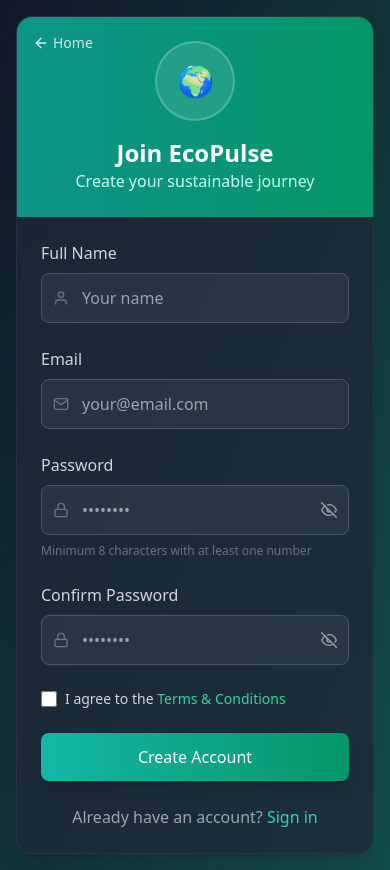
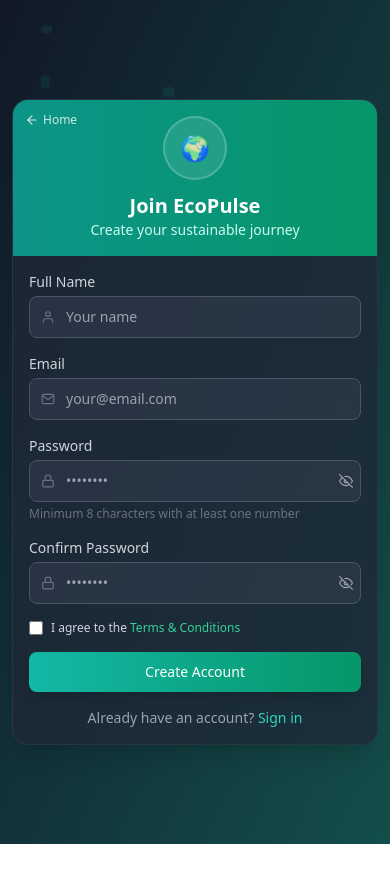
Before and after one commit to VasupriyaPatnaik/EcoPulse, a React (Create React App) app in the folder frontend/: page /register in a window 390 px wide. After the commit the page ends 844 px from the top, so only its background shows below. Built offline with nearby package versions, Linux system fonts and the light colour scheme.

Commit message:
Refactor RegisterPage styles for improved responsiveness and user experience

```diff
--- a/frontend/src/pages/Register.jsx
+++ b/frontend/src/pages/Register.jsx
@@ -57,7 +57,7 @@ export default function RegisterPage() {
   };
 
   return (
-    <div className="min-h-screen bg-gradient-to-br from-gray-900 to-teal-900 flex items-center justify-center p-4">
+    <div className="min-h-screen bg-gradient-to-br from-gray-900 to-teal-900 flex items-center justify-center p-3 sm:p-4">
       {/* Animated background elements */}
       <div className="fixed inset-0 overflow-hidden pointer-events-none">
         {[...Array(15)].map((_, i) => (
@@ -65,8 +65,8 @@ export default function RegisterPage() {
             key={i}
             className="absolute rounded-full bg-teal-500/10"
             initial={{
-              x: Math.random() * window.innerWidth,
-              y: Math.random() * window.innerHeight,
+              x: Math.random() * (typeof window !== 'undefined' ? window.innerWidth : 1000),
+              y: Math.random() * (typeof window !== 'undefined' ? window.innerHeight : 1000),
               width: Math.random() * 15 + 5,
               height: Math.random() * 15 + 5,
             }}
@@ -90,28 +90,28 @@ export default function RegisterPage() {
         className="w-full max-w-md bg-gray-800/80 backdrop-blur-md rounded-2xl overflow-hidden border border-gray-700/50 shadow-xl"
       >
         {/* Header */}
-        <div className="bg-gradient-to-r from-teal-600 to-emerald-600 p-6 text-center relative">
+        <div className="bg-gradient-to-r from-teal-600 to-emerald-600 p-4 sm:p-6 text-center relative">
           {/* Back to Home Button */}
           <Link
             to="/"
-            className="absolute top-4 left-4 text-white/80 hover:text-white transition-colors flex items-center group"
+            className="absolute top-3 sm:top-4 left-3 sm:left-4 text-white/80 hover:text-white transition-colors flex items-center group"
           >
-            <FiArrowLeft className="mr-1 group-hover:-translate-x-1 transition-transform" />
-            <span className="text-sm">Home</span>
+            <FiArrowLeft className="mr-1 group-hover:-translate-x-1 transition-transform text-sm sm:text-base" />
+            <span className="text-xs sm:text-sm">Home</span>
           </Link>
 
           <motion.div
             whileHover={{ scale: 1.1 }}
-            className="w-20 h-20 mx-auto rounded-full bg-white/10 border-2 border-white/20 flex items-center justify-center"
+            className="w-16 h-16 sm:w-20 sm:h-20 mx-auto rounded-full bg-white/10 border-2 border-white/20 flex items-center justify-center"
           >
-            <span className="text-3xl">🌍</span>
+            <span className="text-2xl sm:text-3xl">🌍</span>
           </motion.div>
-          <h1 className="text-2xl font-bold text-white mt-4">Join EcoPulse</h1>
-          <p className="text-teal-100">Create your sustainable journey</p>
+          <h1 className="text-xl sm:text-2xl font-bold text-white mt-3 sm:mt-4">Join EcoPulse</h1>
+          <p className="text-teal-100 text-sm">Create your sustainable journey</p>
         </div>
 
         {/* Form */}
-        <form onSubmit={handleSubmit} className="p-6 space-y-6">
+        <form onSubmit={handleSubmit} className="p-4 sm:p-6 space-y-4 sm:space-y-6">
           {error && (
             <motion.div
               initial={{ opacity: 0, y: -10 }}
@@ -127,14 +127,14 @@ export default function RegisterPage() {
             animate={{ opacity: 1, x: 0 }}
             transition={{ delay: 0.1 }}
           >
-            <label className="block text-gray-300 mb-2">Full Name</label>
+            <label className="block text-gray-300 mb-1 sm:mb-2 text-sm sm:text-base">Full Name</label>
             <div className="relative">
               <div className="absolute inset-y-0 left-0 pl-3 flex items-center pointer-events-none">
-                <FiUser className="text-gray-500" />
+                <FiUser className="text-gray-500 text-sm sm:text-base" />
               </div>
               <input
                 type="text"
-                className="w-full pl-10 pr-4 py-3 bg-gray-700/50 border border-gray-600 rounded-lg focus:outline-none focus:ring-2 focus:ring-emerald-400 text-white placeholder-gray-400"
+                className="w-full pl-9 sm:pl-10 pr-4 py-2.5 sm:py-3 bg-gray-700/50 border border-gray-600 rounded-lg focus:outline-none focus:ring-2 focus:ring-emerald-400 text-white placeholder-gray-400 text-sm sm:text-base"
                 placeholder="Your name"
                 value={formData.name}
                 onChange={(e) =>
@@ -150,14 +150,14 @@ export default function RegisterPage() {
             animate={{ opacity: 1, x: 0 }}
             transition={{ delay: 0.2 }}
           >
-            <label className="block text-gray-300 mb-2">Email</label>
+            <label className="block text-gray-300 mb-1 sm:mb-2 text-sm sm:text-base">Email</label>
             <div className="relative">
               <div className="absolute inset-y-0 left-0 pl-3 flex items-center pointer-events-none">
-                <FiMail className="text-gray-500" />
+                <FiMail className="text-gray-500 text-sm sm:text-base" />
               </div>
               <input
                 type="email"
-                className="w-full pl-10 pr-4 py-3 bg-gray-700/50 border border-gray-600 rounded-lg focus:outline-none focus:ring-2 focus:ring-emerald-400 text-white placeholder-gray-400"
+                className="w-full pl-9 sm:pl-10 pr-4 py-2.5 sm:py-3 bg-gray-700/50 border border-gray-600 rounded-lg focus:outline-none focus:ring-2 focus:ring-emerald-400 text-white placeholder-gray-400 text-sm sm:text-base"
                 placeholder="your@email.com"
                 value={formData.email}
                 onChange={(e) =>
@@ -173,14 +173,14 @@ export default function RegisterPage() {
             animate={{ opacity: 1, x: 0 }}
             transition={{ delay: 0.3 }}
           >
-            <label className="block text-gray-300 mb-2">Password</label>
+            <label className="block text-gray-300 mb-1 sm:mb-2 text-sm sm:text-base">Password</label>
             <div className="relative">
               <div className="absolute inset-y-0 left-0 pl-3 flex items-center pointer-events-none">
-                <FiLock className="text-gray-500" />
+                <FiLock className="text-gray-500 text-sm sm:text-base" />
               </div>
               <input
                 type={showPassword ? "text" : "password"}
-                className="w-full pl-10 pr-12 py-3 bg-gray-700/50 border border-gray-600 rounded-lg focus:outline-none focus:ring-2 focus:ring-emerald-400 text-white placeholder-gray-400"
+                className="w-full pl-9 sm:pl-10 pr-10 sm:pr-12 py-2.5 sm:py-3 bg-gray-700/50 border border-gray-600 rounded-lg focus:outline-none focus:ring-2 focus:ring-emerald-400 text-white placeholder-gray-400 text-sm sm:text-base"
                 placeholder="••••••••"
                 value={formData.password}
                 onChange={(e) =>
@@ -190,17 +190,17 @@ export default function RegisterPage() {
               />
               <button
                 type="button"
-                className="absolute inset-y-0 right-0 pr-3 flex items-center"
+                className="absolute inset-y-0 right-0 pr-2 sm:pr-3 flex items-center"
                 onClick={() => setShowPassword(!showPassword)}
               >
                 {showPassword ? (
-                  <FiEye className="text-gray-400 hover:text-emerald-400" />
+                  <FiEye className="text-gray-400 hover:text-emerald-400 text-sm sm:text-base" />
                 ) : (
-                  <FiEyeOff className="text-gray-400 hover:text-emerald-400" />
+                  <FiEyeOff className="text-gray-400 hover:text-emerald-400 text-sm sm:text-base" />
                 )}
               </button>
             </div>
-            <div className="text-xs text-gray-500 mt-2">
+            <div className="text-xs text-gray-500 mt-1 sm:mt-2">
               Minimum 8 characters with at least one number
             </div>
           </motion.div>
@@ -210,14 +210,14 @@ export default function RegisterPage() {
             animate={{ opacity: 1, x: 0 }}
             transition={{ delay: 0.4 }}
           >
-            <label className="block text-gray-300 mb-2">Confirm Password</label>
+            <label className="block text-gray-300 mb-1 sm:mb-2 text-sm sm:text-base">Confirm Password</label>
             <div className="relative">
               <div className="absolute inset-y-0 left-0 pl-3 flex items-center pointer-events-none">
-                <FiLock className="text-gray-500" />
+                <FiLock className="text-gray-500 text-sm sm:text-base" />
               </div>
               <input
                 type={showConfirmPassword ? "text" : "password"}
-                className="w-full pl-10 pr-12 py-3 bg-gray-700/50 border border-gray-600 rounded-lg focus:outline-none focus:ring-2 focus:ring-emerald-400 text-white placeholder-gray-400"
+                className="w-full pl-9 sm:pl-10 pr-10 sm:pr-12 py-2.5 sm:py-3 bg-gray-700/50 border border-gray-600 rounded-lg focus:outline-none focus:ring-2 focus:ring-emerald-400 text-white placeholder-gray-400 text-sm sm:text-base"
                 placeholder="••••••••"
                 value={formData.confirmPassword}
                 onChange={(e) =>
@@ -227,13 +227,13 @@ export default function RegisterPage() {
               />
               <button
                 type="button"
-                className="absolute inset-y-0 right-0 pr-3 flex items-center"
+                className="absolute inset-y-0 right-0 pr-2 sm:pr-3 flex items-center"
                 onClick={() => setShowConfirmPassword(!showConfirmPassword)}
               >
                 {showConfirmPassword ? (
-                  <FiEye className="text-gray-400 hover:text-emerald-400" />
+                  <FiEye className="text-gray-400 hover:text-emerald-400 text-sm sm:text-base" />
                 ) : (
-                  <FiEyeOff className="text-gray-400 hover:text-emerald-400" />
+                  <FiEyeOff className="text-gray-400 hover:text-emerald-400 text-sm sm:text-base" />
                 )}
               </button>
             </div>
@@ -248,10 +248,10 @@ export default function RegisterPage() {
             <input
               type="checkbox"
               id="terms"
-              className="w-4 h-4 text-emerald-600 bg-gray-700 rounded border-gray-600 focus:ring-emerald-500"
+              className="w-3.5 h-3.5 sm:w-4 sm:h-4 text-emerald-600 bg-gray-700 rounded border-gray-600 focus:ring-emerald-500"
               required
             />
-            <label htmlFor="terms" className="ml-2 text-sm text-gray-300">
+            <label htmlFor="terms" className="ml-2 text-xs sm:text-sm text-gray-300">
               I agree to the{" "}
               <Link to="/terms" className="text-emerald-400 hover:underline">
                 Terms & Conditions
@@ -264,7 +264,7 @@ export default function RegisterPage() {
             whileHover={{ scale: 1.02 }}
             whileTap={{ scale: 0.98 }}
             disabled={isLoading}
-            className={`w-full py-3 px-4 rounded-lg font-medium transition-all ${
+            className={`w-full py-2.5 sm:py-3 px-4 rounded-lg font-medium transition-all text-sm sm:text-base ${
               isLoading
                 ? "bg-teal-700 cursor-not-allowed"
                 : "bg-gradient-to-r from-teal-500 to-emerald-600 hover:from-teal-600 hover:to-emerald-700"
@@ -273,7 +273,7 @@ export default function RegisterPage() {
             {isLoading ? (
               <span className="flex items-center justify-center">
                 <svg
-                  className="animate-spin -ml-1 mr-3 h-5 w-5 text-white"
+                  className="animate-spin -ml-1 mr-3 h-4 w-4 sm:h-5 sm:w-5 text-white"
                   xmlns="http://www.w3.org/2000/svg"
                   fill="none"
                   viewBox="0 0 24 24"
@@ -301,8 +301,8 @@ export default function RegisterPage() {
         </form>
 
         {/* Footer */}
-        <div className="px-6 pb-6 text-center">
-          <p className="text-gray-400">
+        <div className="px-4 sm:px-6 pb-4 sm:pb-6 text-center">
+          <p className="text-gray-400 text-sm">
             Already have an account?{" "}
             <Link
               to="/login"
```
